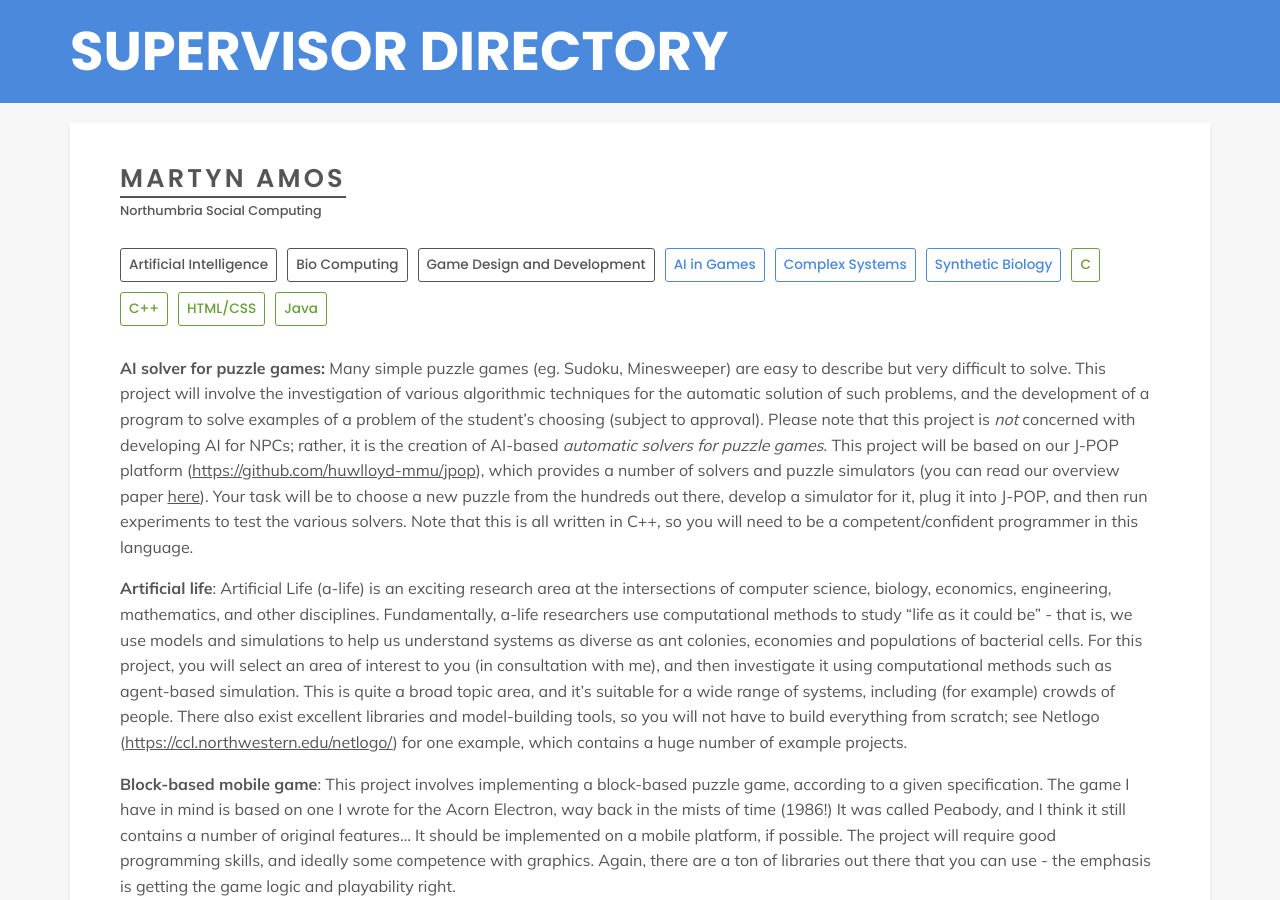
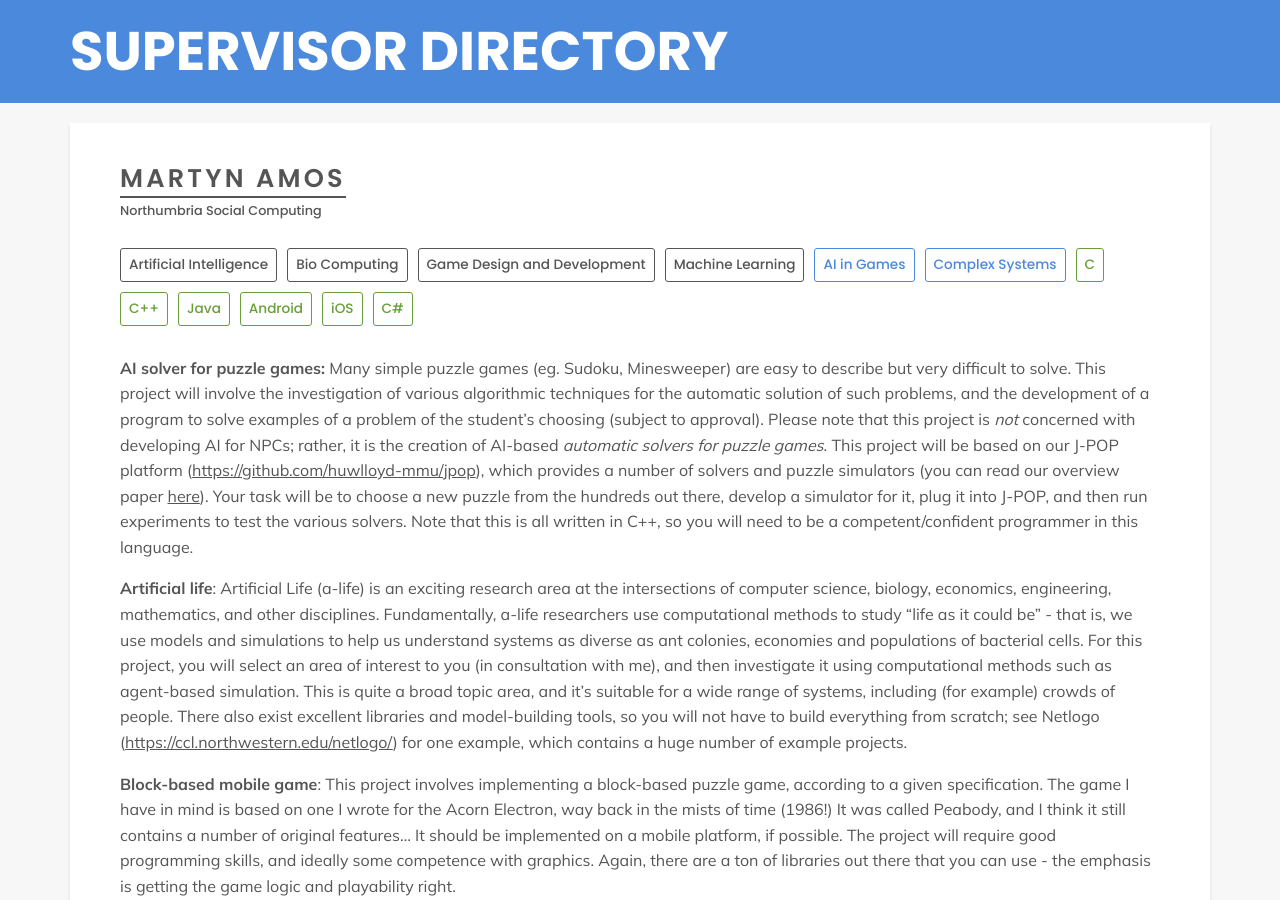
Before and after one commit to NorSC/supervisor-search, a Jekyll site: the page built from _supervisors/martyn-amos.md, in a window 1280 px wide and 900 px high. Built offline with Jekyll 4.4.1, drawn with Linux system fonts in a browser that asks for light colours; a script that is not in the unit is left out.

Commit message:
Update Supervisors “martyn-amos”

```diff
--- a/_supervisors/martyn-amos.md
+++ b/_supervisors/martyn-amos.md
@@ -10,15 +10,17 @@ research_themes:
   - Artificial Intelligence
   - Bio Computing
   - Game Design and Development
+  - Machine Learning
 additional_keywords:
   - AI in Games
   - Complex Systems
-  - Synthetic Biology
 technologies_languages:
   - C
   - C++
-  - HTML/CSS
   - Java
+  - Android
+  - iOS
+  - C#
 additional_details: >-
   **AI solver for puzzle games:** Many simple puzzle games (eg. Sudoku,
   Minesweeper) are easy to describe but very difficult to solve. This project
```
